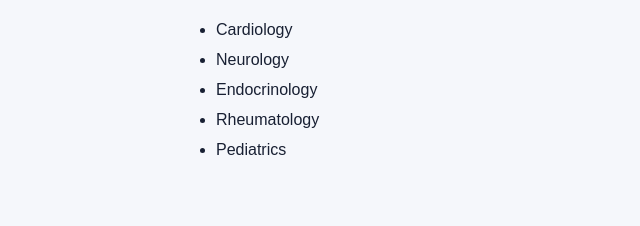
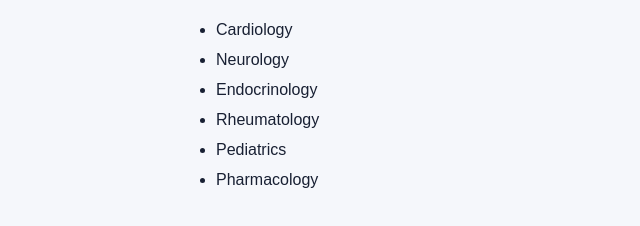
Before and after one commit to aymentech45-bit/study-plan, a plain HTML site: page index.html in a window 1280 px wide. Shown: the part 120-346 px from the top of the page, without its empty margins (254-894 px from the left). Drawn offline with Linux system fonts and the light colour scheme.

Commit message:
Add Pharmacology to the list of specialties

```diff
--- a/index.html
+++ b/index.html
@@ -19,6 +19,7 @@
         <li>Endocrinology</li>
         <li>Rheumatology</li>
         <li>Pediatrics</li>
+        <li>Pharmacology</li>
       </ul>
     </main>
   </body>
```
